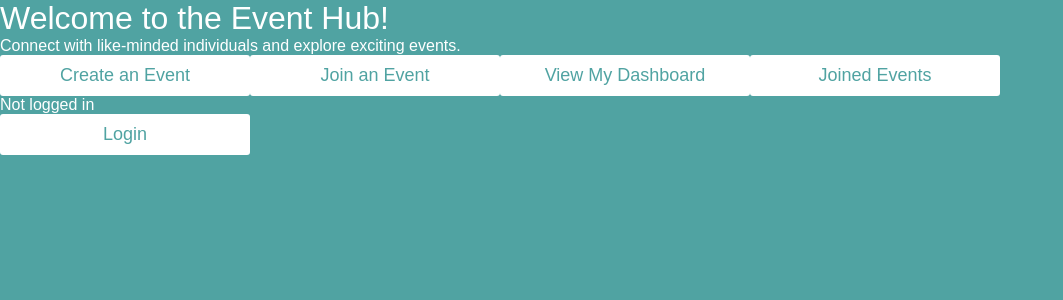
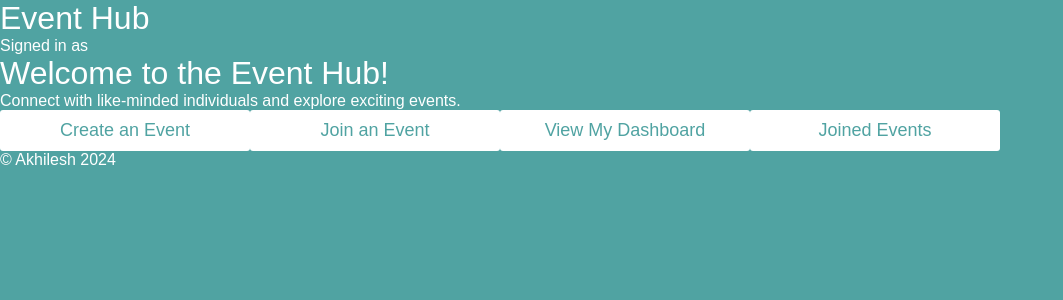
Before and after one commit to akhilk27/EventHub, a React (Create React App) app in the folder Frontend/my-react-app/: page /home in a window 1280 px wide. Shown: the top 300 px of the page, without its empty margins (0-1063 px from the left). Built offline with nearby package versions, Linux system fonts and the light colour scheme.

Commit message:
Commit-2: Before Sending name to Header

```diff
--- a/Frontend/my-react-app/src/components/App.jsx
+++ b/Frontend/my-react-app/src/components/App.jsx
@@ -2,10 +2,14 @@
 
 import React from 'react';
 import { Link } from 'react-router-dom';
+import Header from './Header';
+import Footer from './Footer';
 
 function App() {
   return (
-    <div className="App">
+    <div className="page">
+      <Header heading="Event Handler" loggedInUserName={false} />
+      <div className="App">
       <div className="index-container">
         <h2>Welcome!</h2>
         <p>Are you a registered user?</p>
@@ -13,18 +17,12 @@ function App() {
         <Link to="/register">Register</Link>
       </div>
     </div>
+    <Footer />
+    </div>
   );
 }
 
 export default App;
-
-
-
-
-
-
-
-
 
 
 
--- a/Frontend/my-react-app/src/components/Header.jsx
+++ b/Frontend/my-react-app/src/components/Header.jsx
@@ -1,12 +1,14 @@
-import React from 'react';
+// Header.jsx
 
-function Header({ isLoggedIn, firstName }) {
+import React, { useState } from 'react';
+
+const Header = ({ heading, isLoggedIn, userName }) => {
   return (
-    <header className="header">
-      <div className="logo">Event Handler</div>
-      {isLoggedIn && <div className="user-info">Logged in as {firstName}</div>}
+    <header>
+      <h1>{heading}</h1>
+      {isLoggedIn && <p>Signed in as {userName}</p>}
     </header>
   );
-}
+};
 
 export default Header;
--- a/Frontend/my-react-app/src/components/HomePage.jsx
+++ b/Frontend/my-react-app/src/components/HomePage.jsx
@@ -1,13 +1,10 @@
 import React from 'react';
 import { useNavigate } from 'react-router-dom';
+import Header from './Header';
+import Footer from './Footer';
 
 const Homepage = () => {
   const navigate = useNavigate();
-
-  const isUserLoggedIn = () => {
-    // Check if user is logged in (You can replace this logic with your own)
-    return localStorage.getItem('isLoggedIn') === 'true';
-  };
 
   const redirectTo = (path) => {
     // Redirect user to the specified path
@@ -22,6 +19,8 @@ const Homepage = () => {
 
   return (
     <div>
+      <Header heading="Event Hub" isLoggedIn={true} onLogout={logout} />
+      <div>
         <h1>Welcome to the Event Hub!</h1>
         <p>Connect with like-minded individuals and explore exciting events.</p>
         <div>
@@ -30,22 +29,14 @@ const Homepage = () => {
           <button onClick={() => redirectTo('/view-dashboard')}>View My Dashboard</button>
           <button onClick={() => redirectTo('/joined-events')}>Joined Events</button>
         </div>
-      {isUserLoggedIn() ? (
-        <div>
-          <p>Logged in as {localStorage.getItem('username')}</p>
-          <button onClick={logout}>Logout</button>
       </div>
-      ) : (
-        <div>
-          <p>Not logged in</p>
-          <button onClick={() => redirectTo('/login')}>Login</button>
-        </div>
-      )}
+      <Footer />
     </div>
   );
 };
 
 export default Homepage;
+
 
 
 
--- a/Frontend/my-react-app/src/components/Login.jsx
+++ b/Frontend/my-react-app/src/components/Login.jsx
@@ -1,5 +1,7 @@
 import React, { useState } from 'react';
 import { useNavigate, Link } from 'react-router-dom';
+import Header from './Header';
+import Footer from './Footer';
 
 function Login() {
   const [email, setEmail] = useState('');
@@ -17,8 +19,11 @@ function Login() {
         body: JSON.stringify({ email, password })
       });
       if (response.ok) {
-        // Store email in localStorage upon successful login
-        localStorage.setItem('loggedInUserEmail', email);
+        const userData = await response.json();
+        // Store user ID and name in localStorage upon successful login
+        localStorage.setItem('loggedInUserID', userData.id);
+        localStorage.setItem('loggedInUserName', userData.name); // Adjusted to use 'name' key
+        console.log("UserID: ", localStorage.getItem('loggedInUserID'), " Name: ", localStorage.getItem('loggedInUserName'));
         // Redirect to homepage after successful login
         navigate('/home');
       } else {
@@ -31,7 +36,10 @@ function Login() {
     }
   };
 
+
   return (
+    <div className="page">
+      <Header heading="Welcome Back!" loggedInUserName={false}/>
       <div className="index-container">
         <h2>Login</h2>
         <input
@@ -51,6 +59,8 @@ function Login() {
           <p>{errorMessage} <Link to="/register">Register</Link></p>
         )}
       </div>
+      <Footer />
+    </div>
   );
 }
 
--- a/Frontend/my-react-app/src/components/Register.jsx
+++ b/Frontend/my-react-app/src/components/Register.jsx
@@ -1,5 +1,7 @@
 import React, { useState } from 'react';
 import { useNavigate } from 'react-router-dom';
+import Header from './Header';
+import Footer from './Footer';
 
 function Register() {
   const [name, setName] = useState('');
@@ -31,7 +33,9 @@ function Register() {
   };
 
   return (
-    <div className="index-container">
+    <div className="page">
+      <Header heading="Welcome to EventHandler!" loggedInUserName={false} />
+      <div className="index-container">
       <h2>Register</h2>
       <input
         type="text"
@@ -61,6 +65,8 @@ function Register() {
 
       <p>Already registered? <a href="/login">Login here</a></p>
     </div>
+    <Footer />
+    </div>
   );
 }
 
```
Also changed, not shown: Frontend/my-react-app/src/components/SignUp.jsx (+7 -1 lines), 1 other file (tests, documents, lock files or other folders). Lines whose indentation alone changed are shown as unchanged.
